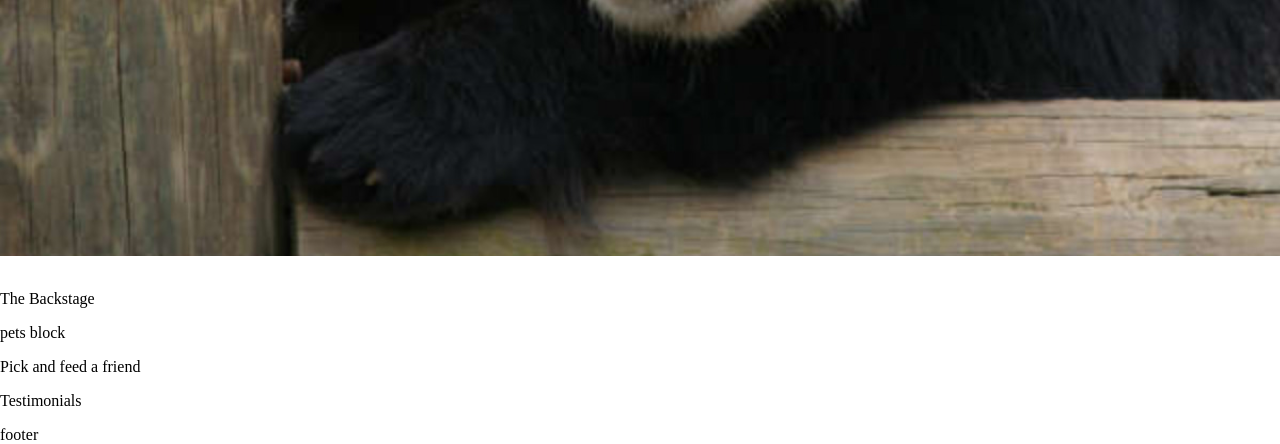
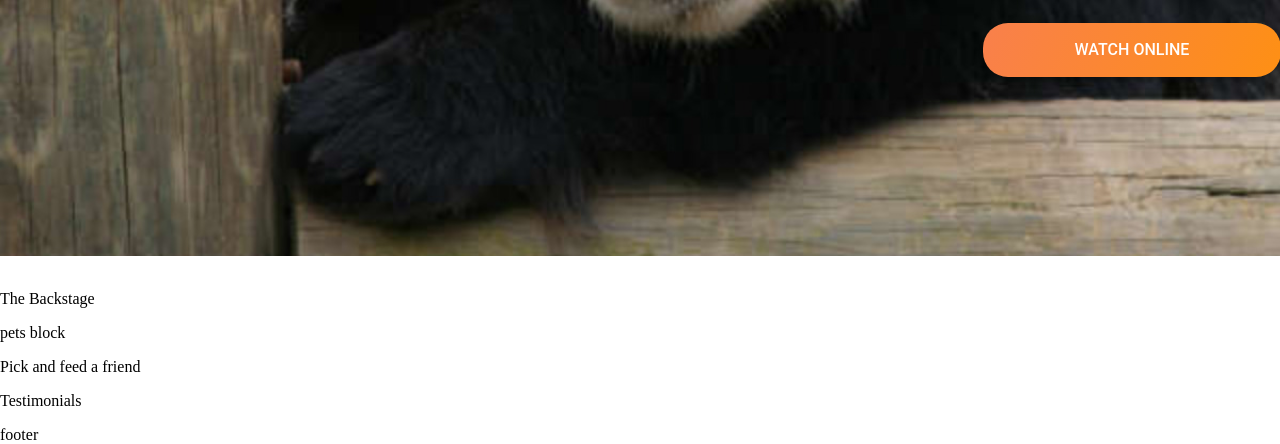
Before and after one commit to KatarzynaGrzeskowiak/online-zoo, a plain HTML site: page pages/main/index.html in a window 1280 px wide. Shown: the part 619-1063 px from the top of the page. Drawn offline with Linux system fonts and the light colour scheme.

Commit message:
feat: style bt1

```diff
--- a/pages/main/index.html
+++ b/pages/main/index.html
@@ -33,7 +33,9 @@
                 <h2 class="online-text">Watch your <span class="yellow">favorite</span> animal online</h2>
                 </div>
             </div>
-            <button>Watch online</button>
+            <div class="btn1-container">
+                <button class="btn1">Watch online</button>
+            </div>
         </section>
         <section>
             <img>
--- a/pages/main/style.css
+++ b/pages/main/style.css
@@ -123,3 +123,32 @@ nav ul li a:hover{
 .yellow{
     color: #FFEE2E;
 }
+
+.btn1-container{
+    display: flex;
+    justify-content: flex-end;
+    margin-top:69px;
+    margin-right: 319px;
+}
+
+.btn1{
+    width: 298px;
+    height: 54px;
+    background: linear-gradient(113.96deg, #F9804B 1.49%, #FE9013 101.44%);
+    box-shadow: 0px 4px 4px rgba(0, 0, 0, 0.25);
+    border-radius: 25px;
+    border: none;
+    font-family: 'Roboto', sans-serif;
+    font-style: normal;
+    font-weight: 500;
+    font-size: 16px;
+    line-height: 140%;
+    text-align: center;
+    text-transform: uppercase;
+    color: #FFFFFF;
+
+}
+
+.btn1:hover{
+    background: #E47209;
+}
```
